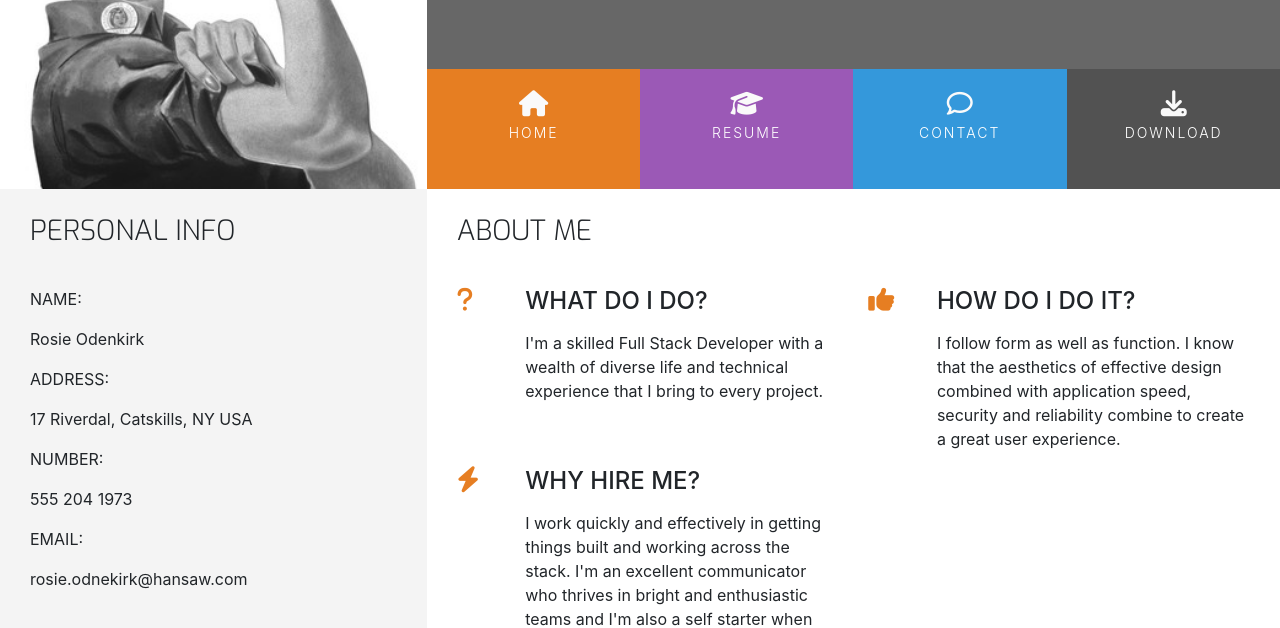
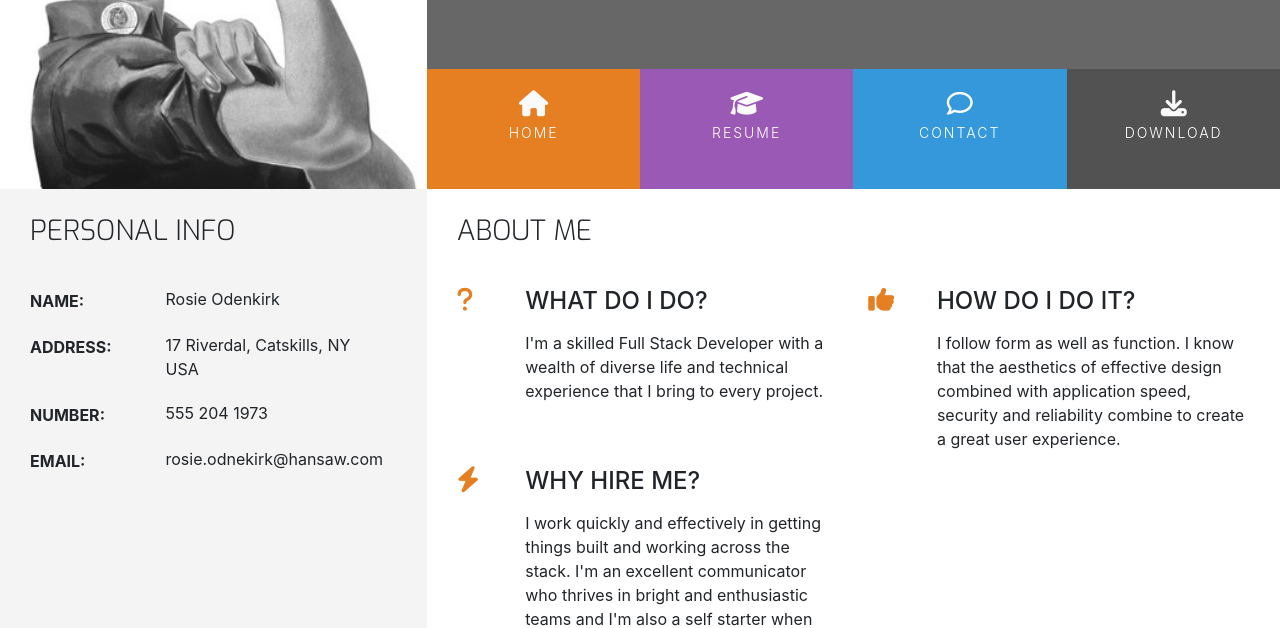
Before and after one commit to CMed01/cv-min-project, a plain HTML site: page index.html in a window 1280 px wide. Shown: the part 180-808 px from the top of the page. Drawn offline with nearby package versions, Linux system fonts and the light colour scheme.

Commit message:
Add content to personal info and style

```diff
--- a/assets/css/style.css
+++ b/assets/css/style.css
@@ -226,3 +226,38 @@ footer {
     margin-bottom:15px;
 
 }
+
+/* ------------ Personal Info */
+
+.personal-info-item {
+    margin-bottom:20px;
+    display: block;
+    clear: both;
+}
+
+.personal-info-item .key,
+.personal-info-item .value {
+    padding-right: 8px;
+    display: inline-block;
+}
+
+.personal-info-item .key p,
+.personal-info-item .value p {
+    margin:0;
+}
+
+.personal-info-item .key {
+    width: 30%;
+    margin-right: 21px;
+    padding-top: 2px;
+    vertical-align: top;
+}
+
+.personal-info-item .key p {
+    font-weight: 700;
+}
+
+.personal-info-item .value {
+    position: relative;
+    width: 60%;
+}
```
